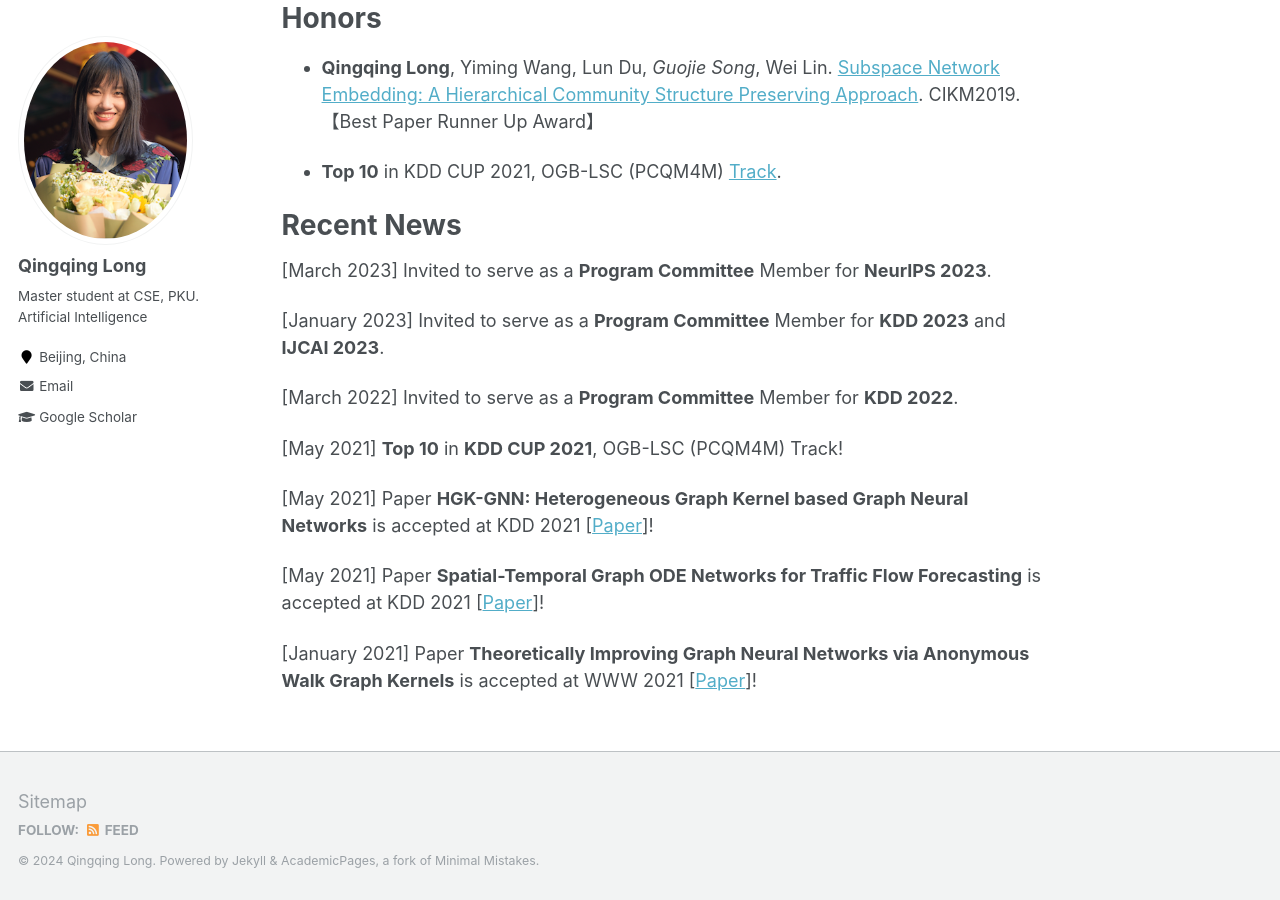
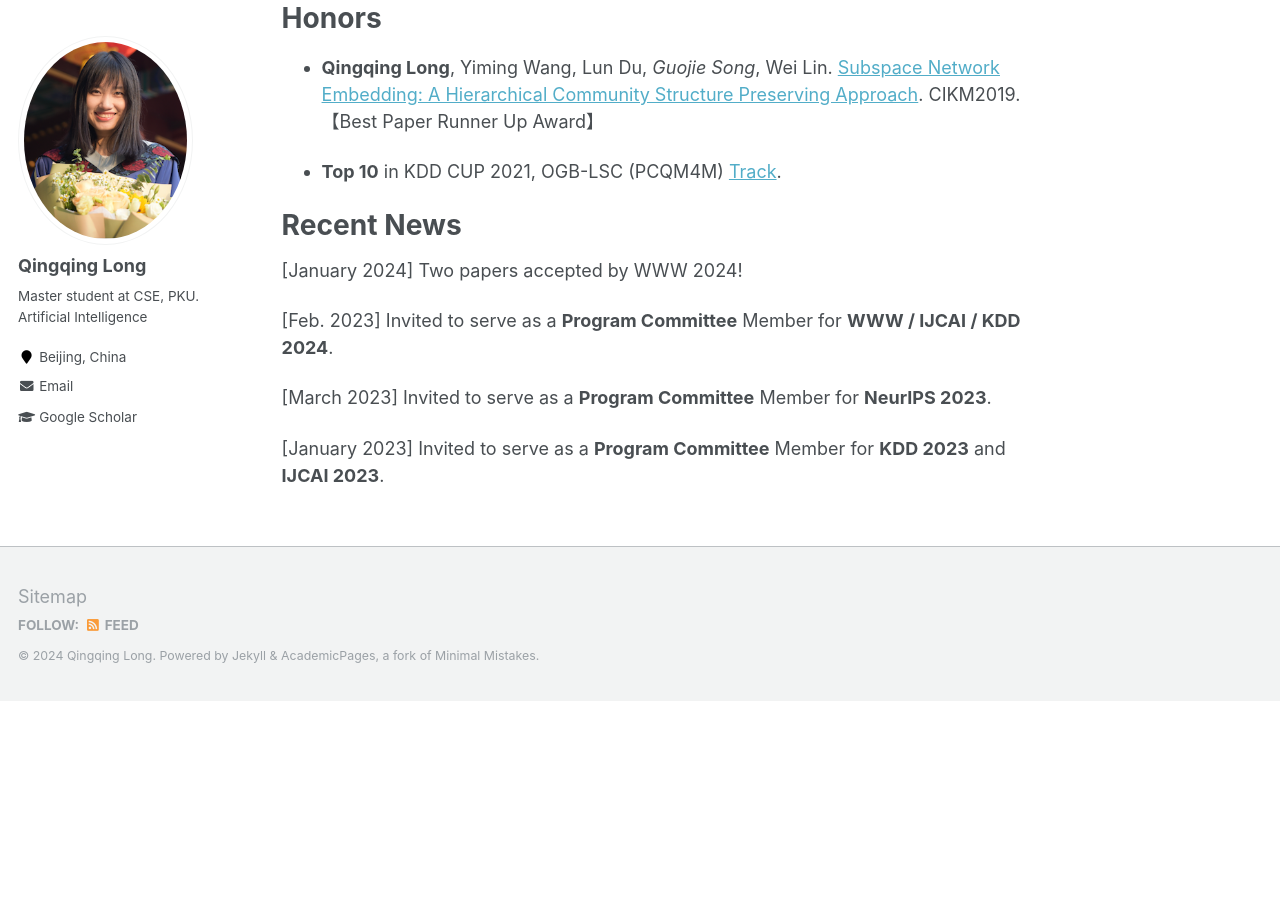
Before and after one commit to YimiAChack/YimiAChack.github.io, a Jekyll site: the page built from _pages/about.md, in a window 1280 px wide and 900 px high, scrolled down 613 px. Built offline with Jekyll 4.4.1, drawn with Linux system fonts in a browser that asks for light colours; after the commit the page ends 1314 px from its top, so only the background shows below that.

Commit message:
Update about.md

```diff
--- a/_pages/about.md
+++ b/_pages/about.md
@@ -29,16 +29,10 @@ Honors
 
 Recent News
 ======
+\[January 2024\] Two papers accepted by WWW 2024!
+
+\[Feb. 2023\] Invited to serve as a **Program Committee** Member for **WWW / IJCAI / KDD 2024**.
+
 \[March 2023\] Invited to serve as a **Program Committee** Member for **NeurIPS 2023**.
 
 \[January 2023\] Invited to serve as a **Program Committee** Member for **KDD 2023** and **IJCAI 2023**.
-
-\[March 2022\] Invited to serve as a **Program Committee** Member for **KDD 2022**.
-
-\[May 2021\] **Top 10** in **KDD CUP 2021**, OGB-LSC (PCQM4M) Track!
-
-\[May 2021\] Paper  **HGK-GNN: Heterogeneous Graph Kernel based Graph Neural Networks** is accepted at KDD 2021 \[[Paper](https://aaai.org/ojs/index.php/AAAI/article/view/5861)\]!
-
-\[May 2021\] Paper  **Spatial-Temporal Graph ODE Networks for Traffic Flow Forecasting** is accepted at KDD 2021 \[[Paper](https://aaai.org/ojs/index.php/AAAI/article/view/5861)\]!
-
-\[January 2021\] Paper  **Theoretically Improving Graph Neural Networks via Anonymous Walk Graph Kernels** is accepted at WWW 2021 \[[Paper](https://aaai.org/ojs/index.php/AAAI/article/view/5861)\]!
```
